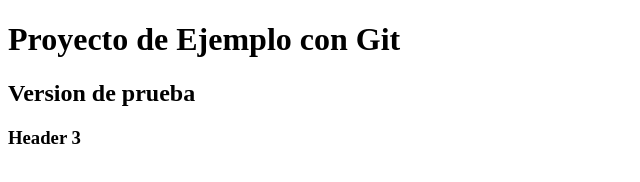
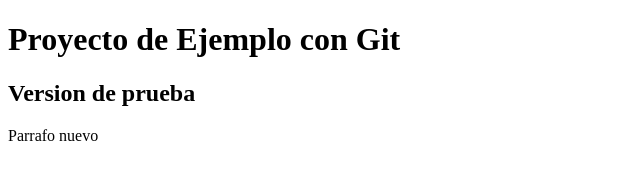
Before and after one commit to MarcoaValenciam/new-repo, a plain HTML site: page index.html in a window 1280 px wide. Shown: the full height of the page, 0-640 px from the left. Drawn offline with Linux system fonts and the light colour scheme.

Commit message:
v1.2 nuevo parrafo

```diff
--- a/index.html
+++ b/index.html
@@ -9,7 +9,7 @@
     <main>
         <h1>Proyecto de Ejemplo con Git</h1>
         <h2>Version de prueba</h2>
-        <h3>Header 3</h3>
+        <p>Parrafo nuevo</p>
     </main>
 </body>
 </html>
```
